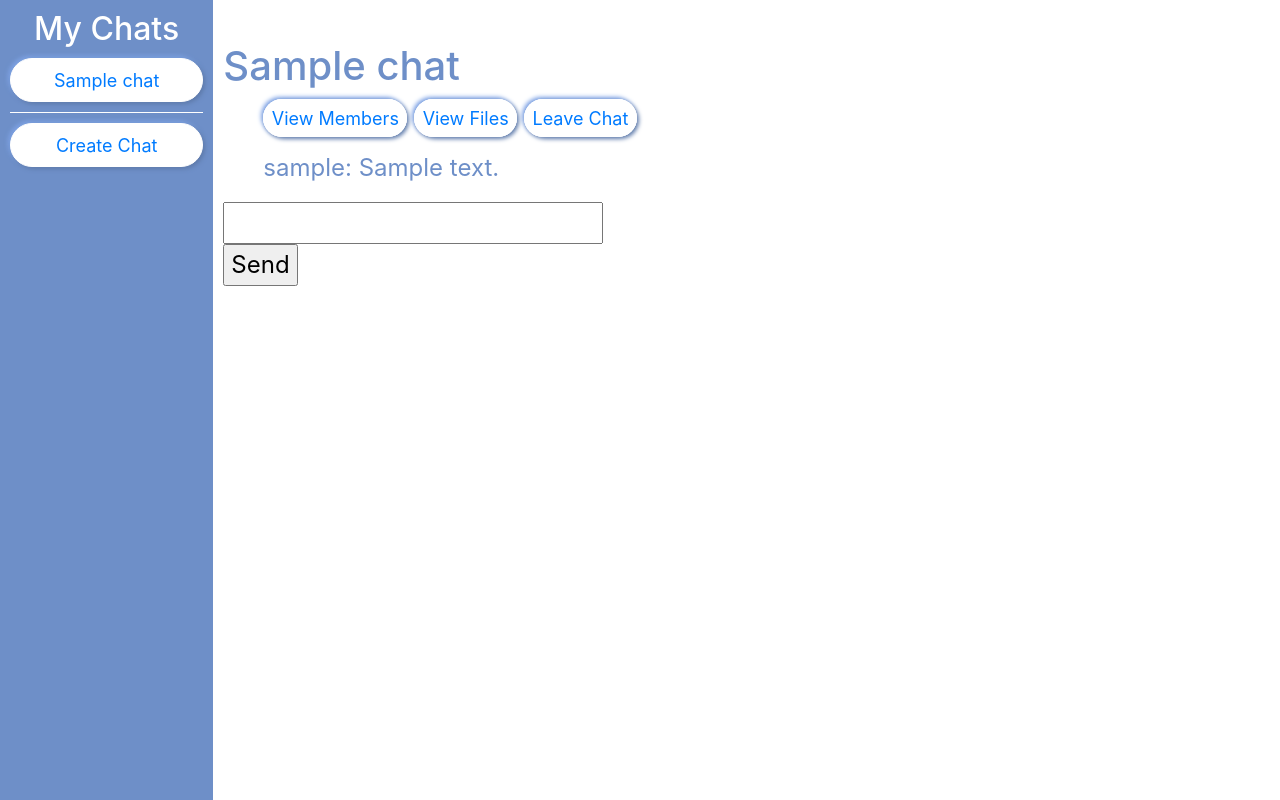
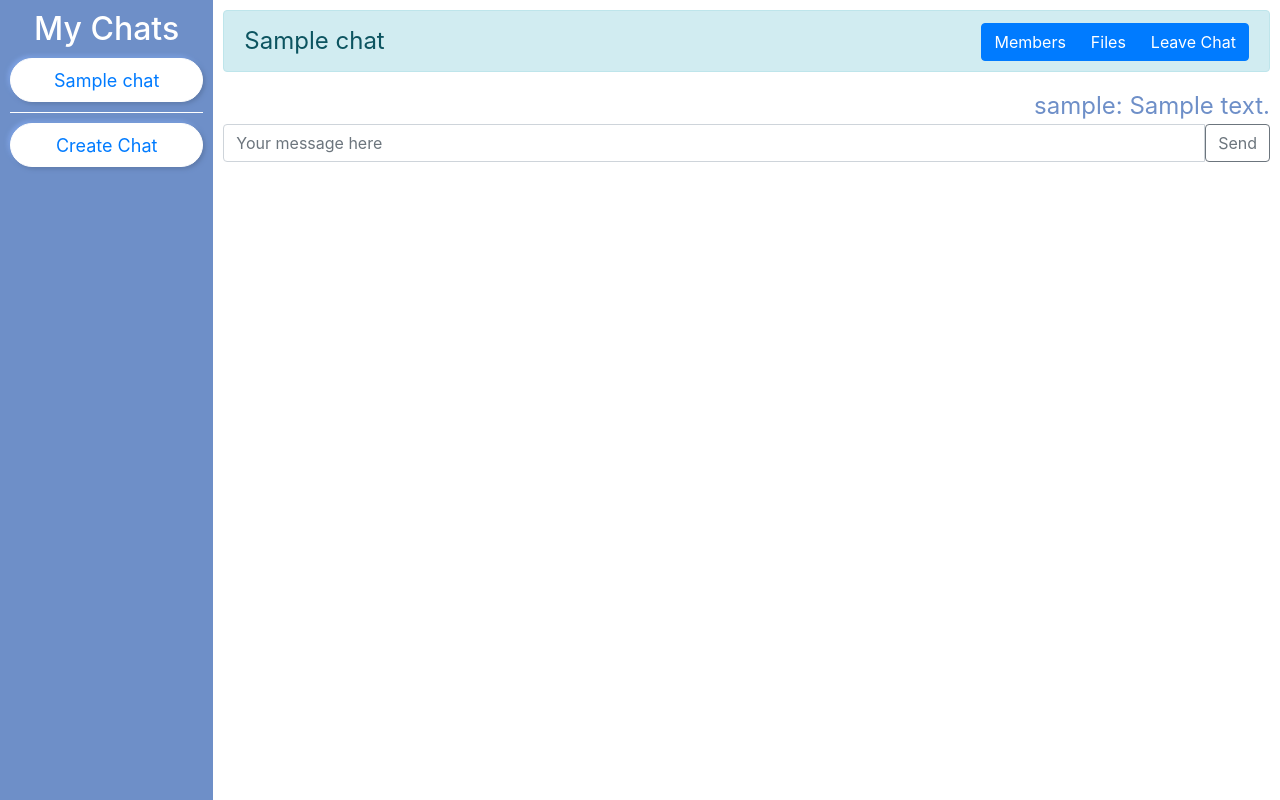
Before and after one commit to JoeJ1/WAD2_Group_Project, a Django app: a page that uses templates/chat/chat.html in a window 1280 px wide. Shown: the part 76-876 px from the top of the page. Run offline with Django 3.2, Linux system fonts and the light colour scheme; a user stored in the database is signed in; tables that the repository leaves empty hold one stand-in row (values such as "Sample post"); some libraries are stand-ins or nearby versions.

Commit message:
Messages right-align when logged in, some of the chat stuff looks a bit nicer

```diff
--- a/chat/views.py
+++ b/chat/views.py
@@ -41,6 +41,7 @@ def chat(request, chat_name_slug):
         context_dict['messages'] = Message.objects.filter(chat=this_chat)
         context_dict['chat_name'] = this_chat.name
         context_dict['chat_slug_name'] = this_chat.slug
+        context_dict['this_username'] = UserProfile.objects.filter(user=request.user)[0].user.username
     except Chat.DoesNotExist:
         chat = None
     return render(request, 'chat/chat.html', context_dict)
--- a/populate.py
+++ b/populate.py
@@ -87,6 +87,7 @@ def create_chat(name,description,owner):
 if __name__ == '__main__':
     django.setup()
     if os.name != 'nt': # not on windows, i.e. no batch
+        os.system('pip install -r requirements.txt')
         for f in os.listdir('.'):
             if f.endswith('.sqlite3'):
                 os.remove(f)
--- a/templates/chat/chat.html
+++ b/templates/chat/chat.html
@@ -8,31 +8,37 @@
 {% block includes_block %}
 {% endblock %}
 
+{% block content_title %}
+{{chat_name}}
+<div class="btn-group float-right" role="group" aria-label="Chat Buttons">
+  <button type="button" class="btn btn-primary">Members</button>
+  <button type="button" class="btn btn-primary">Files</button>
+  <button type="button" class="btn btn-primary" formaction="{% url 'chat:leave' chat_slug_name %}">Leave Chat</button>
+</div>
+{% endblock %}
 {% block body_block %}
+{{ this_username|json_script:"this-username" }}
 <body>
     <div class="row row-tall">
-        <div class="col">
-
-            <h1>{{chat_name}}</h1>
-
-            <ul>
-            <a href="#" class='urlbuttons'>View Members</a>
-            <a href="#" class='urlbuttons'>View Files</a>
-            <a href="{% url 'chat:leave' chat_slug_name %}" class='urlbuttons' onclick="return confirm('Are you sure you want to leave this chat?')">Leave Chat</a>
-            <!--can add a pop up with UI later for leaving confirmations-->
-            </ul>
-
-            <p>{{username}}</p>
-
-            <ul>
+        <div class="col h-100 position-relative">
+            <div class="chat-message-list">
             {% for m in messages %}
-            {{m.sender}}: {{m.content}}</br>
+                <div class="message-containerw-auto mh-25 w-auto d-block">
+                {% if m.sender.user.username == this_username %}
+                    <div class="message float-right d-block">
+                {% else %}
+                    <div class="message float-left d-block">
+                {% endif %}
+                    {{m.sender}}: {{m.content}}
+                    </div><br>
+                </div>
             {% endfor %}
-            </ul>
-
+            </div>
+            <div class="input-group">
+              <input type="text" class="form-control" placeholder="Your message here" aria-label="Message" aria-describedby="button-addon2">
+              <button class="btn btn-outline-secondary" type="button" id="button-addon2">Send</button>
+            </div>
         </div>
     </div>
-    <input id="chat-message-input" type="text"><br>
-    <input id="chat-message-submit" type="button" value="Send">
 </body>
 {% endblock %}
--- a/templates/chat/chattemplates.html
+++ b/templates/chat/chattemplates.html
@@ -38,7 +38,7 @@
           <main>
             <div class="container-fluid">
                 <div class="row row-tall" style = "background-image: url('static/images/no_words_logo.png')">
-                    <div class="col-md-2 my-col chat-col">
+                    <div class="col-md-2 my-col chat-col mh-100">
                         <h2 class="text-center" style="color:white;">
                             My Chats
                         </h2>
@@ -50,11 +50,11 @@
                             <a href="{% url 'chat:create' %}"><li class = "urlbuttons">Create Chat</li></a>
                           </ul>
                     </div>
-                    <div class="col-md-10 my-col content-col">
-                        <h2 class="text-left" style="margin-bottom:2rem">
+                    <div class="col-md-10 my-col content-col mh-100">
+                        <div class="alert alert-info" role="alert">
                             {% block content_title %}
                             {% endblock %}
-                        </h2>
+                        </div>
                         {% block body_block %}
                         {% endblock %}
                     </div>
```
Also changed, not shown: chat/migrations/0024_auto_20230311_2215.py (added).
